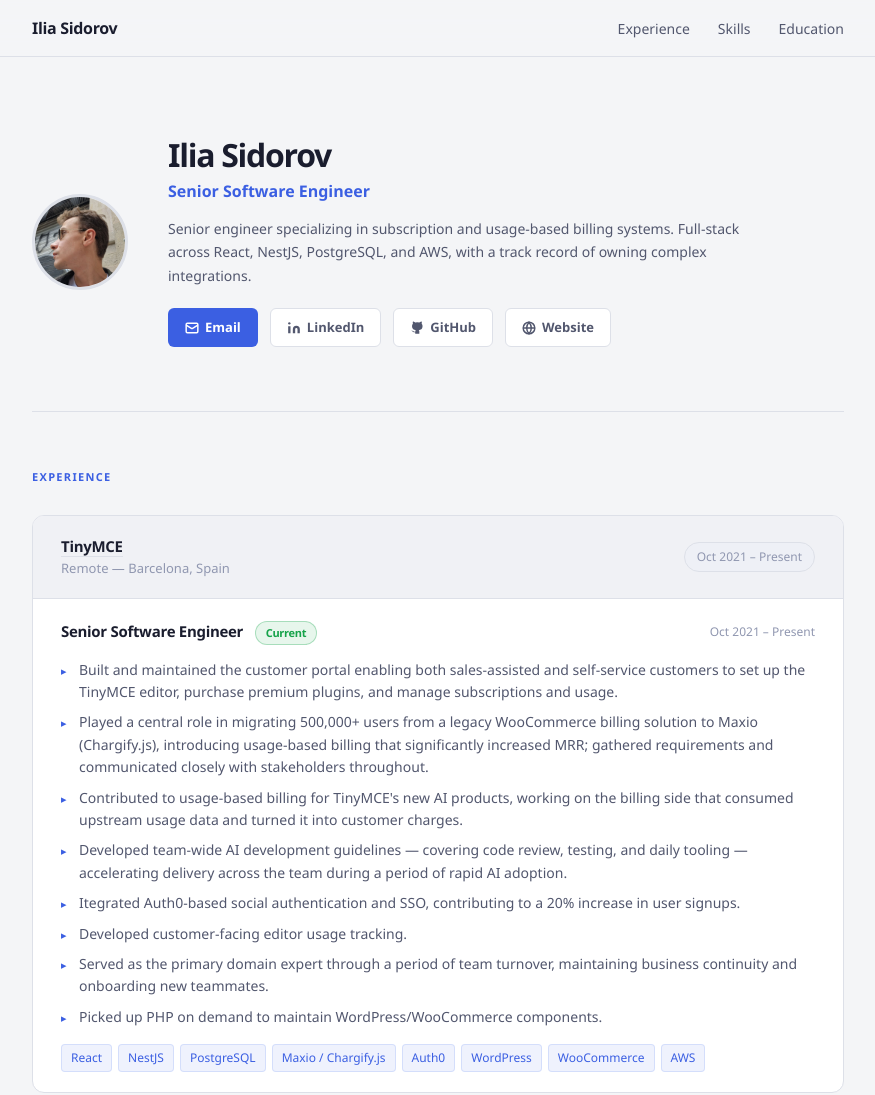
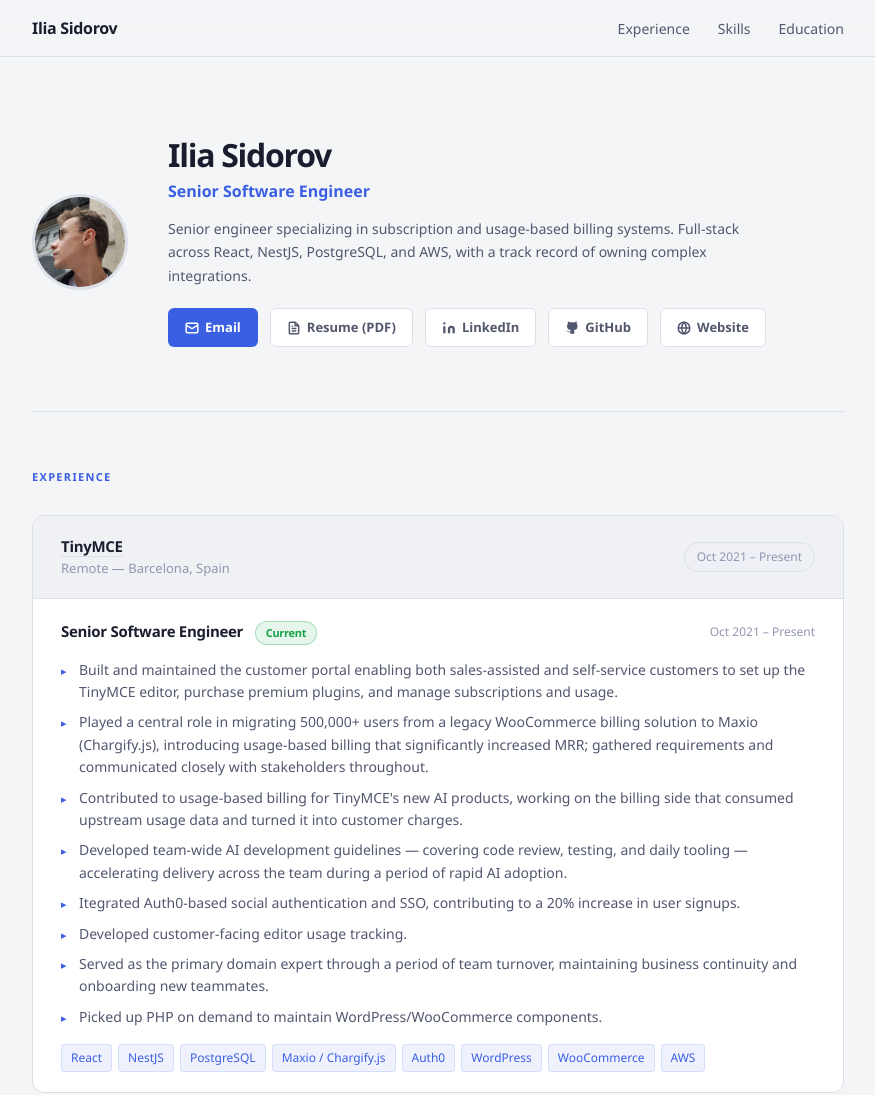
Before and after one commit to 15202-sidorov/15202-sidorov.github.io, a plain HTML site: page index.html in a window 1280 px wide. Shown: the top 1095 px of the page, without its empty margins (202-1077 px from the left). Drawn offline with Linux system fonts and the light colour scheme.

Commit message:
Added resume pdf

```diff
--- a/index.html
+++ b/index.html
@@ -488,6 +488,10 @@
             <svg width="14" height="14" viewBox="0 0 24 24" fill="none" stroke="currentColor" stroke-width="2.5"><rect x="2" y="4" width="20" height="16" rx="2"/><path d="m22 7-8.97 5.7a1.94 1.94 0 0 1-2.06 0L2 7"/></svg>
             Email
           </a>
+          <a href="ilia-sidorov-resume.pdf" target="_blank" rel="noopener" class="btn btn-ghost">
+            <svg width="14" height="14" viewBox="0 0 24 24" fill="none" stroke="currentColor" stroke-width="2.5"><path d="M14 2H6a2 2 0 0 0-2 2v16a2 2 0 0 0 2 2h12a2 2 0 0 0 2-2V8z"/><path d="M14 2v6h6M16 13H8M16 17H8M10 9H8"/></svg>
+            Resume (PDF)
+          </a>
           <a href="https://www.linkedin.com/in/ilia-sidorov-1b4778182/" target="_blank" rel="noopener" class="btn btn-ghost">
             <svg width="14" height="14" viewBox="0 0 24 24" fill="currentColor"><path d="M16 8a6 6 0 0 1 6 6v7h-4v-7a2 2 0 0 0-2-2 2 2 0 0 0-2 2v7h-4v-7a6 6 0 0 1 6-6zM2 9h4v12H2z"/><circle cx="4" cy="4" r="2"/></svg>
             LinkedIn
```
Also changed, not shown: 1 other file.
